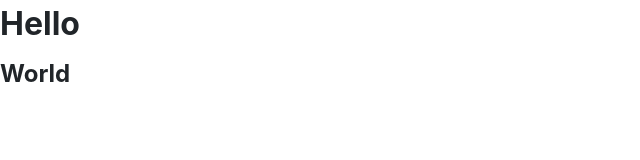
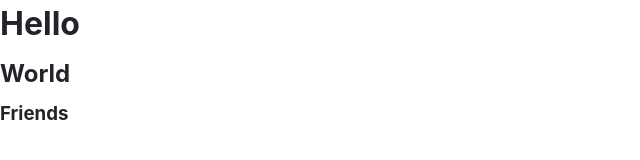
Before and after one commit to strognaprimer/pulse, a plain HTML site: page src/index.html in a window 1280 px wide. Shown: the full height of the page, 0-640 px from the left. Drawn offline with Linux system fonts and the light colour scheme.

Commit message:
friends commit

```diff
--- a/src/index.html
+++ b/src/index.html
@@ -12,5 +12,6 @@
 <body>
     <h1>Hello</h1>
     <h2>World</h2>
+    <h3>Friends</h3>
 </body>
 </html>
```
